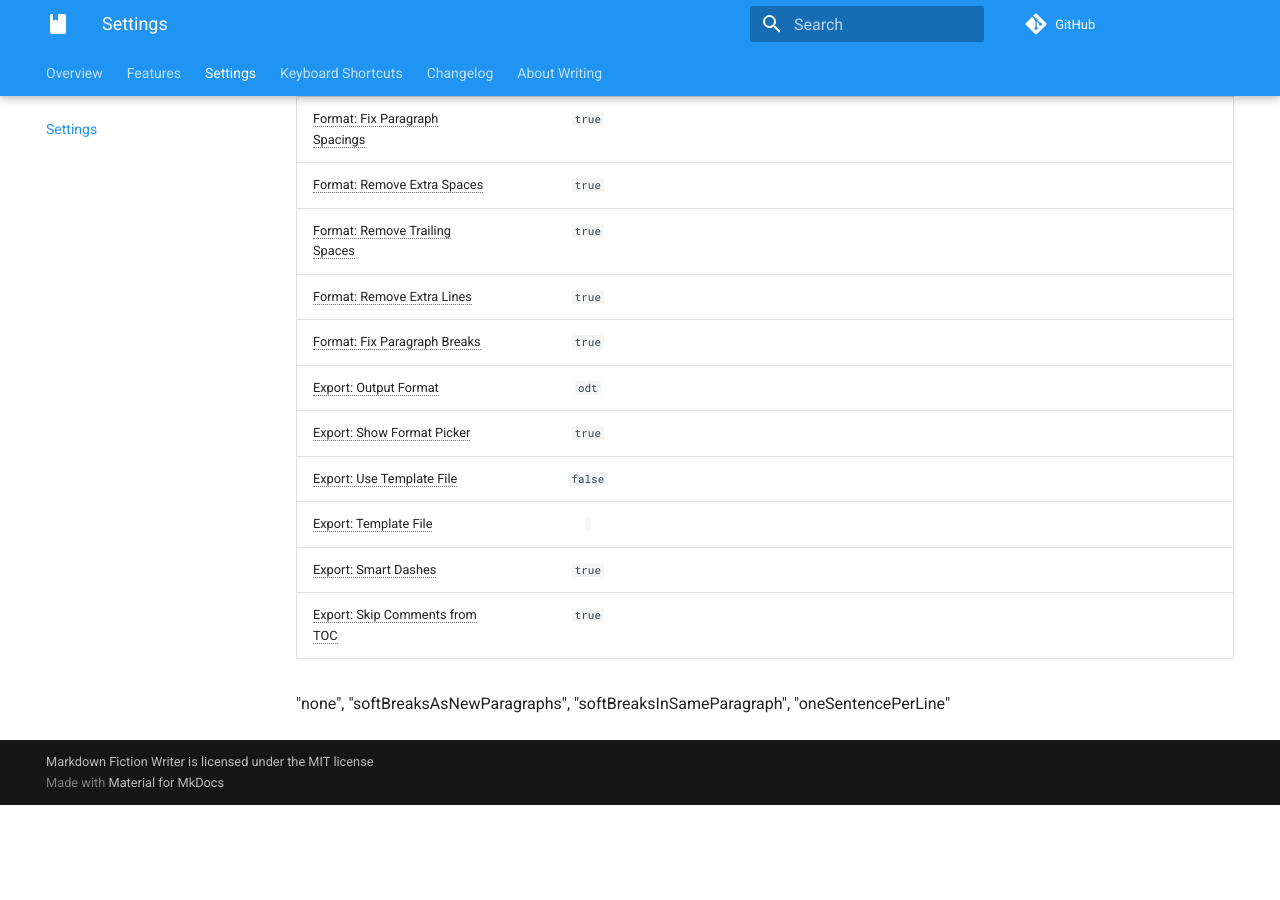
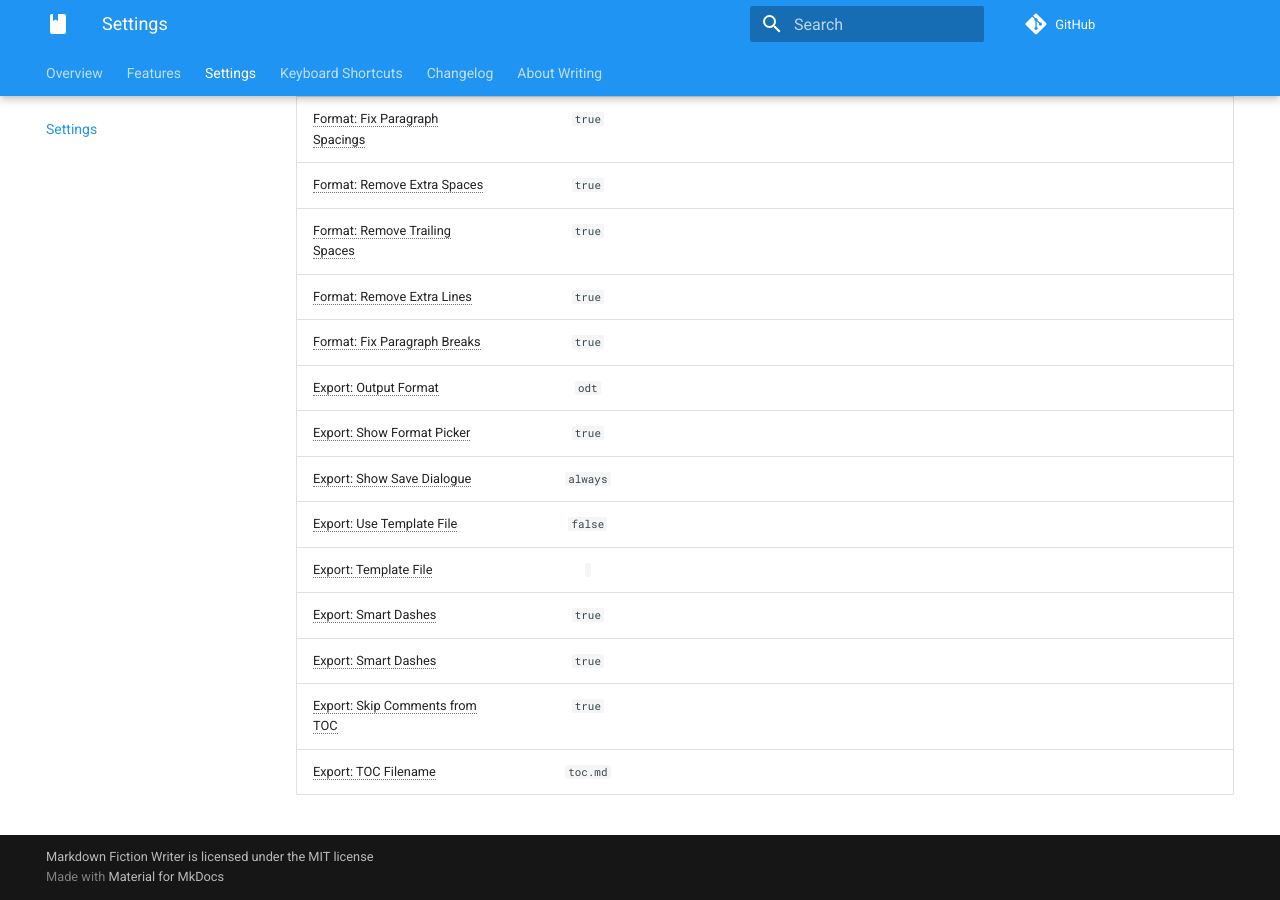
Before and after one commit to zoctarine/vscode-fiction-writer, an MkDocs documentation site: the page built from docs/settings.md, in a window 1280 px wide and 900 px high, scrolled down 974 px. Built offline with MkDocs 1.6.1 and Material for MkDocs 9.7.7, drawn with Linux system fonts in a browser that asks for light colours; comment, search, counter and statistics services are not loaded; before the commit the page ends 1779 px from its top, so only the background shows below that.

Commit message:
Update to latest settings

```diff
--- a/docs/settings.md
+++ b/docs/settings.md
@@ -22,10 +22,13 @@ This extension has the following settings:
 | Format: Fix Paragraph Breaks          | `true` |
 | Export: Output Format              | `odt`  |
 | Export: Show Format Picker         | `true` |
+| Export: Show Save Dialogue         | `always` |
 | Export: Use Template File          | `false`|
 | Export: Template File              | ` `    |
 | Export: Smart Dashes               | `true` |
+| Export: Smart Dashes               | `true` |
 | Export: Skip Comments from TOC     | `true` |
+| Export: TOC Filename               | `toc.md` |
 
 *[General: New Paragraph Handling]: markdown-fiction-writer.general.new-paragraph-handling
 *[Edit: Disable KeyBindings]: markdown-fiction-writer.edit.disableKeybindings
@@ -51,9 +54,5 @@ This extension has the following settings:
 *[Export: Template File]: markdown-fiction-writer.export.templateFile
 *[Export: Smart Dashes]: markdown-fiction-writer.export.smartDeshes
 *[Export: Skip Comments from TOC]: markdown-fiction-writer.export.skipCommentsFromToc
-
-
-"none",
-"softBreaksAsNewParagraphs",
-"softBreaksInSameParagraph",
-"oneSentencePerLine"
+*[Export: Show Save Dialogue]: markdown-fiction-writer.export.showSaveDialogue
+*[Export: TOC Filename]: markdown-fiction-writer.export.tocFilename
```
Also changed, not shown: docs/changelog.md (+7 -0 lines), 1 other file.
